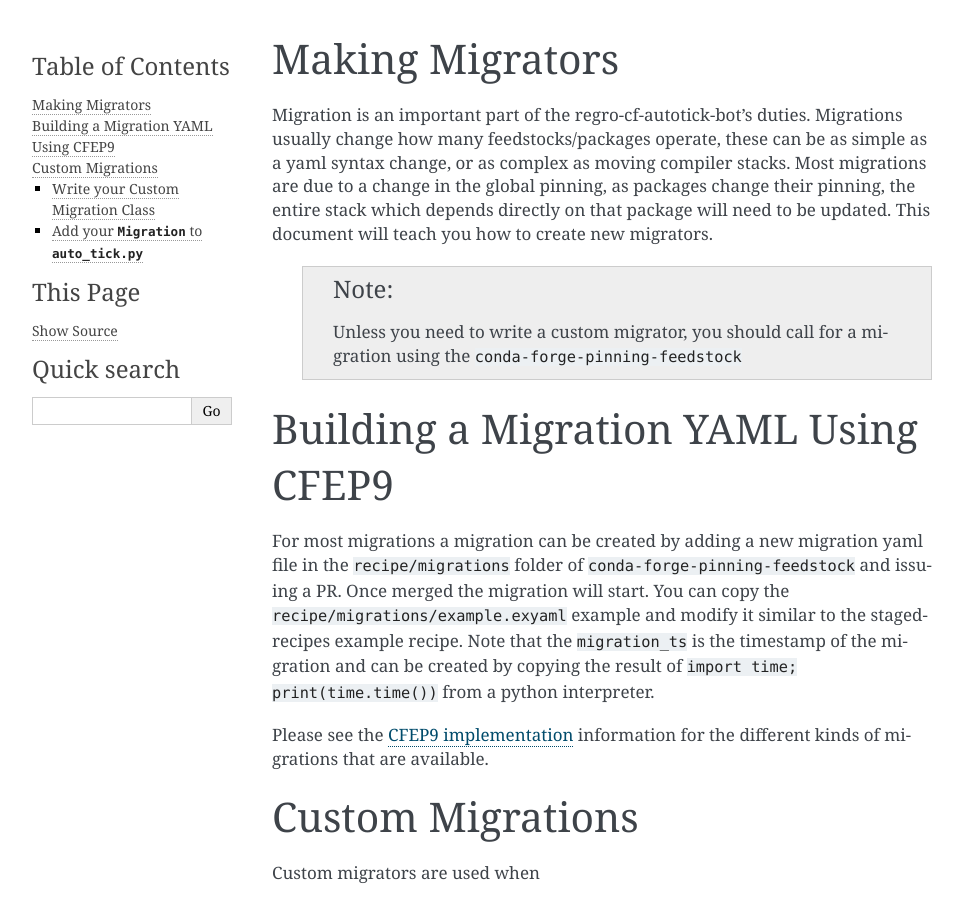
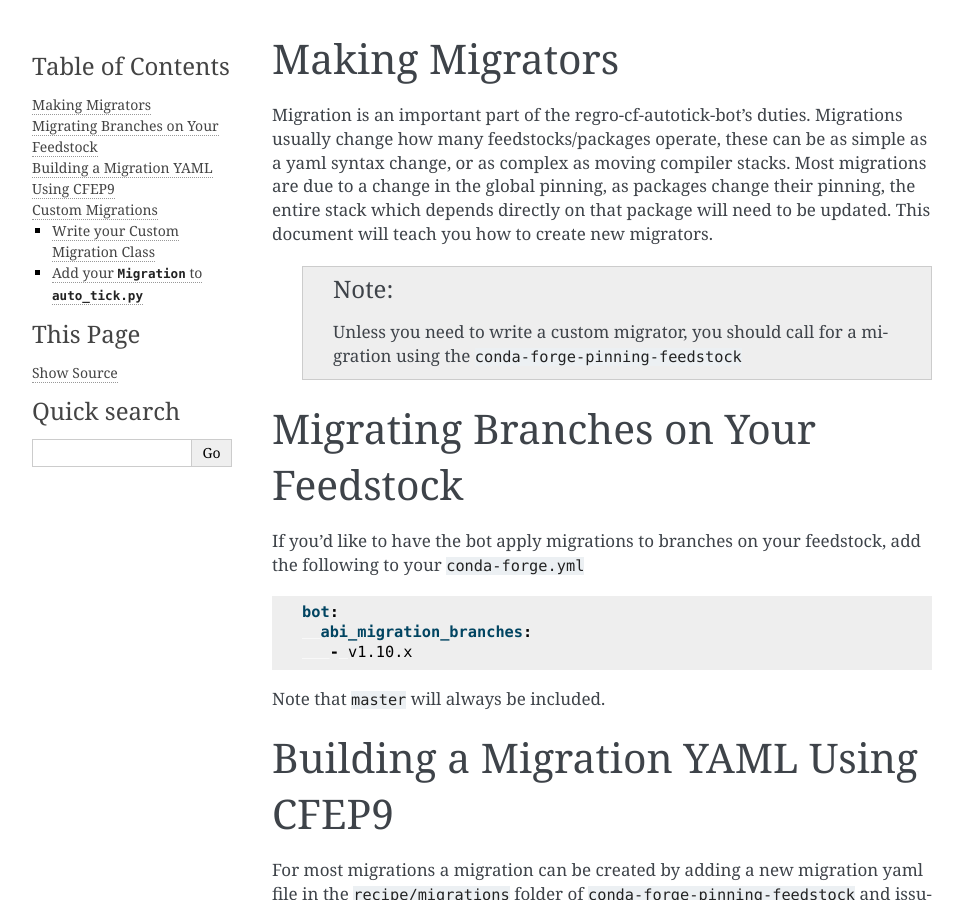
Before and after one commit to regro/cf-scripts, a Sphinx documentation site: the page built from docs/migrators.rst, in a window 1280 px wide and 900 px high. Shown: the whole window, without its empty margins (148-1111 px from the left). Built offline with Sphinx 7.4.7, drawn with Linux system fonts in a browser that asks for light colours; pages that are not in the unit, such as notebooks, are missing from menus.

Commit message:
DOC some docs too

```diff
--- a/docs/migrators.rst
+++ b/docs/migrators.rst
@@ -10,6 +10,20 @@ This document will teach you how to create new migrators.
 
  .. note:: Unless you need to write a custom migrator, you should call for a migration using the ``conda-forge-pinning-feedstock``
 
+
+Migrating Branches on Your Feedstock
+====================================
+
+If you'd like to have the bot apply migrations to branches on your feedstock,
+add the following to your ``conda-forge.yml``
+
+.. code:: yaml
+
+    bot:
+      abi_migration_branches:
+       - v1.10.x
+
+Note that ``master`` will always be included.
 
 Building a Migration YAML Using CFEP9
 =====================================
```
